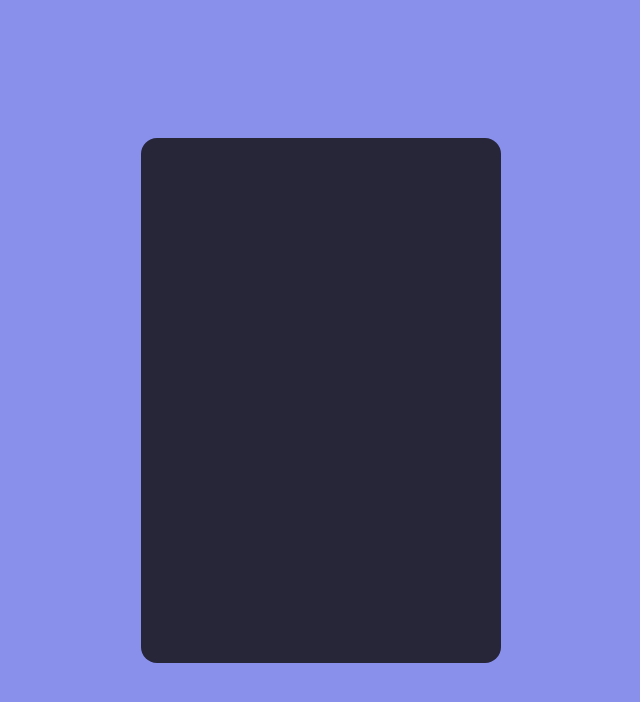
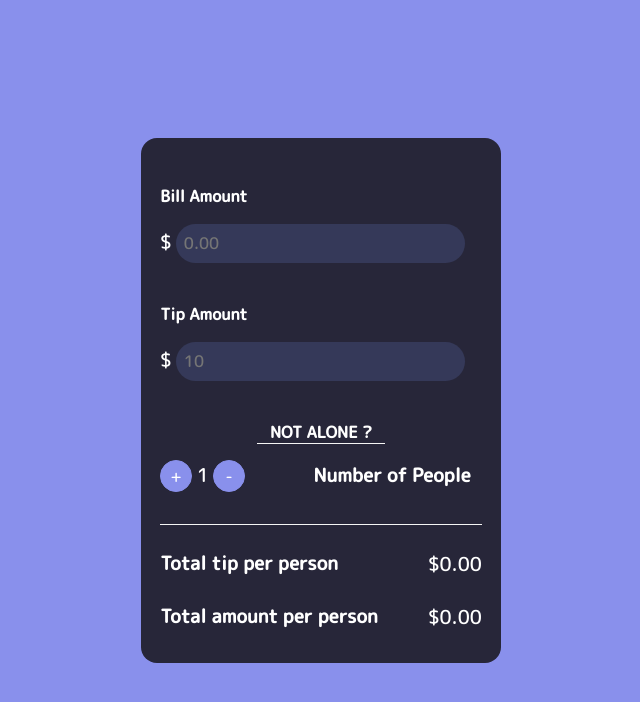
Before and after one commit to rohit968/tipCalculator, a plain HTML site: page index.html in a window 1280 px wide. Shown: the whole page, without its empty margins (319-959 px from the left). Drawn offline with Linux system fonts and the light colour scheme.

Commit message:
App Completed
Finished the coding of the app

```diff
--- a/index.html
+++ b/index.html
@@ -12,8 +12,37 @@
     <title>Tip Calculator</title>
   </head>
   <body>
-    <div class="container">
-      <div class="calculator__container"></div>
+    <div class="wrapper">
+      <div class="container">
+        <div class="bill__total__input">
+          <h4>Bill Amount</h4>
+          <span>$</span>
+          <input type="number" id="bill__amount" placeholder="0.00" />
+        </div>
+        <div class="tip__input">
+          <h4>Tip Amount</h4>
+          <span>$</span>
+          <input type="number" id="tip__amount" placeholder="10" />
+        </div>
+        <div class="people">
+          <h4>NOT ALONE ?</h4>
+          <button id="increasePeople">+</button>
+          <span id="people">1</span>
+          <button id="decreasePeople">-</button>
+          <h3>Number of People</h3>
+        </div>
+
+        <div class="total__tip__per__person">
+          <h3>Total tip per person</h3>
+          <span id="total__tip__amount">$0.00</span>
+        </div>
+        <div class="total__amount__per__person">
+          <h3>Total amount per person</h3>
+          <span id="total__bill__amount">$0.00</span>
+        </div>
+      </div>
     </div>
+
+    <script src="script.js"></script>
   </body>
 </html>
--- a/script.js
+++ b/script.js
@@ -0,0 +1,66 @@
+// Global variables access to all the inputs/ ids here
+
+const bill__amount = document.getElementById('bill__amount');
+const tip__amount = document.getElementById('tip__amount');
+const total__bill__amount = document.getElementById('total__bill__amount');
+const total__tip__amount = document.getElementById('total__tip__amount');
+const people = document.getElementById('people');
+const increasePeople = document.getElementById('increasePeople');
+const decreasePeople = document.getElementById('decreasePeople');;
+
+// adding event listener to get the input by the user and calling the calculateTip function
+const amounts = document.querySelectorAll('input');
+amounts.forEach((amount) => {
+  amount.addEventListener('input', calculateTip);
+})
+
+// Get number of people alue
+let numberOfPeople = Number(people.innerText);
+
+
+//Calculate tip function
+function calculateTip() {
+
+  // getting the total bill amount and converting to number
+  let bill = Number(bill__amount.value);
+
+  //getting the total tip amount
+  let tip = tip__amount.value;
+
+  //Calculating total tip and total amount and also fixing them to 2 decimal places
+  let total_tip = parseFloat((bill * (tip / 100)).toFixed(2));
+  let total_amount = parseFloat((bill + total_tip).toFixed(2));
+
+  //calculating total amount and total tip for number of people
+  total_amount /= numberOfPeople;
+  total_tip /= numberOfPeople;
+
+  // Updating the DOM with the value of total tip and total amount
+  total__tip__amount.innerText = `$${total_tip.toFixed(2)}`
+  total__bill__amount.innerText = `$${total_amount.toFixed(2)}`;
+
+}
+
+
+
+increasePeople.addEventListener('click', () => {
+//increasing number of people when clicked on + icon
+  numberOfPeople += 1;
+  //Updating the DOM
+    people.innerText = numberOfPeople
+    //Calling calculateTip function to calculate total amount and tip for number of people
+  calculateTip();
+})
+
+decreasePeople.addEventListener('click', () => {
+  //checking if number of people is less than one or not
+  if (numberOfPeople <= 1) {
+    return;
+  }
+  //decreasing number of people when clicked on - icon
+  numberOfPeople -= 1;
+  //Updating the DOM
+  people.innerText = numberOfPeople;
+  //Calling calculateTip function to calculate total amount and tip for number of people
+  calculateTip();
+})
--- a/style.css
+++ b/style.css
@@ -6,7 +6,7 @@
   box-sizing: border-box;
 }
 
-.container {
+.wrapper {
   background: #8990ec;
   height: 100vh;
   display: flex;
@@ -14,7 +14,7 @@
   align-items: center;
 }
 
-.calculator__container {
+.container {
   height: 525px;
   width: 360px;
   color: white;
@@ -22,4 +22,75 @@
   border-radius: 1rem;
   padding: 1.2rem;
   margin: 100px auto;
+  display: flex;
+  flex-direction: column;
+  justify-content: space-around;
 }
+
+.container div h4 {
+  margin: 1rem 0;
+}
+
+.container span {
+  font-size: 1.2rem;
+}
+
+input {
+  background-color: #353959;
+  width: 90%;
+  border-radius: 20px;
+  border: none;
+  font-size: 1rem;
+  position: relative;
+  padding: 0.5rem;
+}
+
+input:focus {
+  outline: none;
+}
+
+.total__amount__per__person,
+.total__tip__per__person {
+  display: flex;
+  justify-content: space-between;
+}
+
+.people {
+  border-bottom: 1px solid whitesmoke;
+  padding-bottom: 2rem;
+}
+
+.people h4 {
+  text-align: center;
+  position: relative;
+}
+
+.people h4:after {
+  border-bottom: 1px solid whitesmoke;
+  content: "";
+  position: absolute;
+  bottom: 0;
+  left: 30%;
+  width: 40%;
+}
+
+.people button {
+  background-color: #8990ec;
+  border: 1px solid #8990ec;
+  width: 2rem;
+  height: 2rem;
+  border-radius: 50%;
+  font-size: 1rem;
+  cursor: pointer;
+}
+
+input[type="number"]::-webkit-inner-spin-button,
+input[type="number"]::-webkit-outer-spin-button {
+  -webkit-appearance: none;
+  margin: 0;
+}
+
+.people h3 {
+  display: inline-block;
+  margin-left: 4rem;
+}
```
